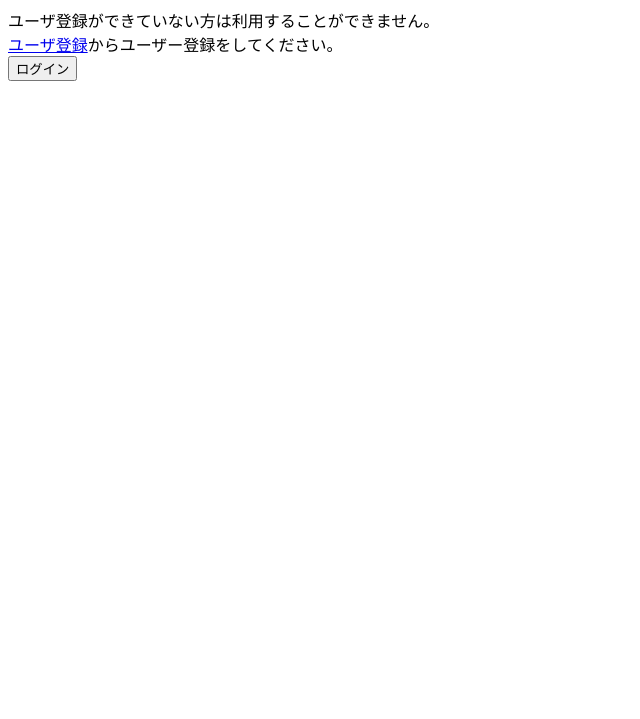
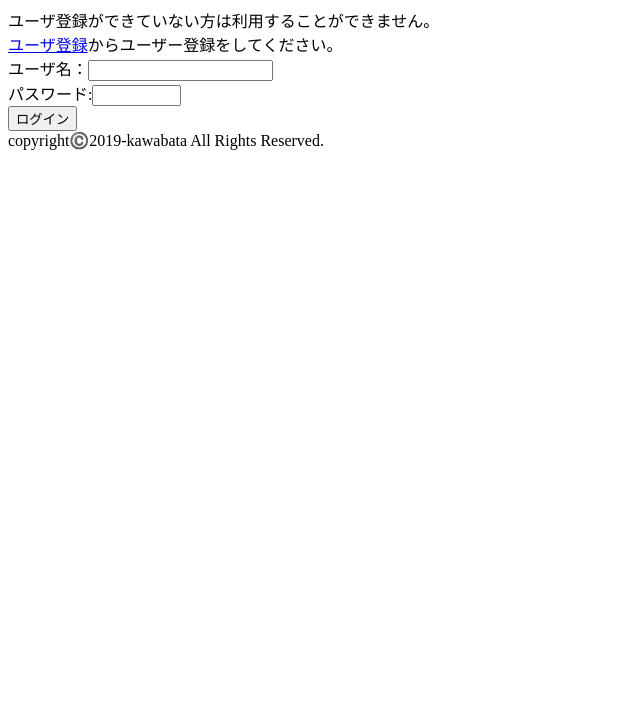
Before and after one commit to bata1125/attacksaite, a plain HTML site: page index.html in a window 1280 px wide. Shown: the part 81-800 px from the top of the page, without its empty margins (0-640 px from the left). Drawn offline with Linux system fonts and the light colour scheme.

Commit message:
フォームの追加

```diff
--- a/index.html
+++ b/index.html
@@ -4,6 +4,9 @@
     ユーザ登録ができていない方は利用することができません。<br>
     <a href = "./registration.html">ユーザ登録</a>からユーザー登録をしてください。
     <form action = "">
+        ユーザ名：<input type = "text" name = "user"><br>
+        パスワード:<input type = "password"  name = "pwd"  size = "8"><br>
         <input type = "submit" value = "ログイン">
     </form>
+    copyright©️2019-kawabata All Rights Reserved.
 </html>
```
